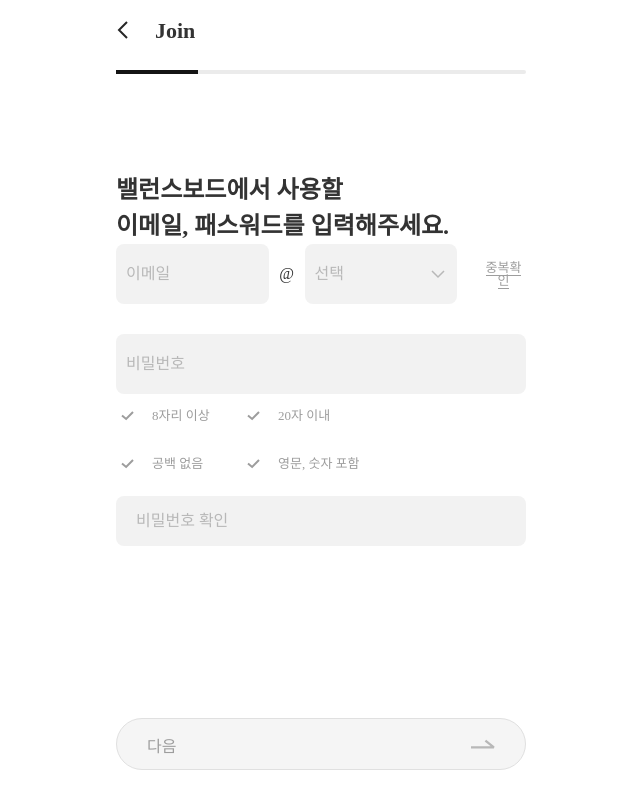
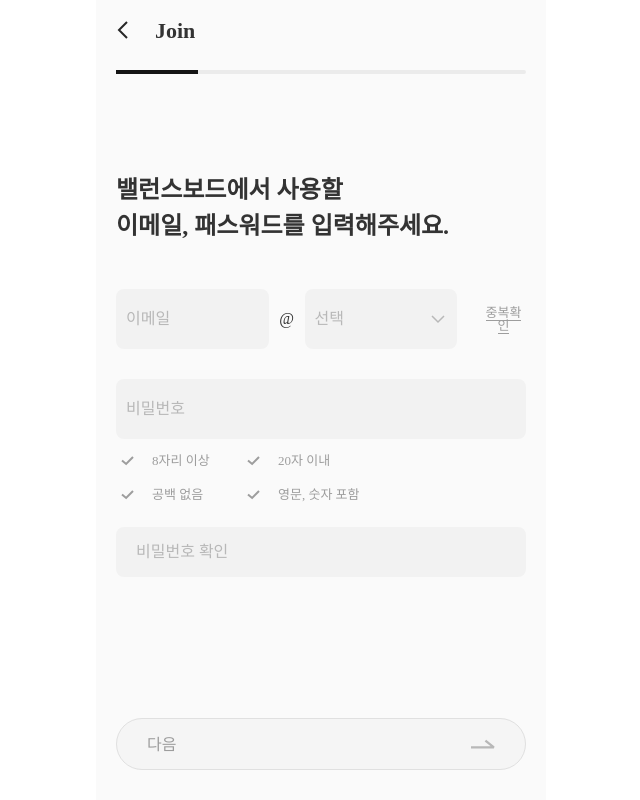
Before and after one commit to munseunggyu/balance_board-front, a Next.js app: page /join in a window 1280 px wide. Shown: the whole page, without its empty margins (319-959 px from the left). Built offline with nearby package versions, Linux system fonts and the light colour scheme; a web font is replaced by a local one.

Commit message:
Feat: 디자인 QA 수정사항 반영

```diff
--- a/src/app/_component/MainNavbar.tsx
+++ b/src/app/_component/MainNavbar.tsx
@@ -2,8 +2,8 @@ import Image from "next/image";
 import Link from "next/link";
 
 import logo from "../../../public/logo.png";
-import notificationIco from "../../../public/notification-md.png";
-import searchIco from "../../../public/search-md.png";
+import notificationIco from "../../../public/notification-md.svg";
+import searchIco from "../../../public/search-md.svg";
 import styles from "./mainNavbar.module.css";
 
 export default function Topnav() {
--- a/src/app/_component/tag.module.css
+++ b/src/app/_component/tag.module.css
@@ -15,5 +15,5 @@
 }
 .primary {
   color: var(--main-primary-500);
-  background: var(--body-100);
+  background: var(--background-100);
 }
--- a/src/app/join/_component/JoinName.tsx
+++ b/src/app/join/_component/JoinName.tsx
@@ -144,7 +144,6 @@ export default function JoinName() {
         <ul className={styles.check_list}>
           <li className={styles.check_list_item}>
             <Image
-              className={styles.ico}
               src={validation.len ? "/check-pressed-md.svg" : "/check-md.svg"}
               alt="닫기 아이콘"
               width={24}
@@ -152,9 +151,9 @@ export default function JoinName() {
             />
             2자리 이상
           </li>
+
           <li className={styles.check_list_item}>
             <Image
-              className={styles.ico}
               src={validation.space ? "/check-pressed-md.svg" : "/check-md.svg"}
               alt="닫기 아이콘"
               width={24}
@@ -162,13 +161,8 @@ export default function JoinName() {
             />
             공백 없음
           </li>
-          {/* <li className={styles.check_list_item}>
-          <Image className={styles.ico} src="/check-md.svg" alt="닫기 아이콘" width={24} height={24} />
-          비속어 없음
-        </li> */}
           <li className={styles.check_list_item}>
             <Image
-              className={styles.ico}
               src={validation.duplication === 2 ? "/check-pressed-md.svg" : "/check-md.svg"}
               alt="닫기 아이콘"
               width={24}
@@ -176,6 +170,10 @@ export default function JoinName() {
             />
             중복 닉네임 없음
           </li>
+          {/* <li className={styles.check_list_item}>
+          <Image className={styles.ico} src="/check-md.svg" alt="닫기 아이콘" width={24} height={24} />
+          비속어 없음
+        </li> */}
         </ul>
       </div>
       <NextBtn handleNext={handleNext} />
--- a/src/app/join/_component/SignupInputs.tsx
+++ b/src/app/join/_component/SignupInputs.tsx
@@ -57,7 +57,6 @@ export default function SignupInputs() {
 
   const checkDuplicateEmail = async () => {
     const email = submitData.emailFont + "@" + submitData.emailBack;
-    console.log(email);
     const validationMsg = validateEmail(email);
     if (validationMsg) {
       setEmailErrMsg(validationMsg);
--- a/src/app/join/_component/joinName.module.css
+++ b/src/app/join/_component/joinName.module.css
@@ -51,7 +51,6 @@
   display: flex;
   gap: 24px;
   flex-wrap: wrap;
-  max-width: 253px;
 }
 .check_list_item {
   display: flex;
@@ -61,4 +60,8 @@
   font-style: normal;
   font-weight: 500;
   line-height: 150%;
+  min-width: 127px;
 }
+.check_list_item:last-child {
+  margin-top: -14px;
+}
--- a/src/app/join/_component/joinNav.module.css
+++ b/src/app/join/_component/joinNav.module.css
@@ -29,4 +29,5 @@
 .bar {
   background-color: var(--line-300);
   height: 4px;
+  transition: width 0.5s;
 }
--- a/src/app/join/_component/signupInputs.module.css
+++ b/src/app/join/_component/signupInputs.module.css
@@ -4,6 +4,7 @@
   gap: 24px;
   margin-bottom: 30px;
   position: relative;
+  margin-top: 45px;
 }
 .email_err {
   color: var(--State-Warning-Red-300, #ff513d);
@@ -103,7 +104,7 @@
 .check_list {
   margin-top: 10px;
   display: flex;
-  gap: 24px;
+  gap: 10px;
   flex-wrap: wrap;
   max-width: 253px;
 }
@@ -117,6 +118,9 @@
   font-weight: 500;
   line-height: 150%;
   color: var(--body-950);
+}
+.check_list_item:nth-child(odd) {
+  margin-right: 14px;
 }
 
 .input_password_confirm {
--- a/src/app/join/join.module.css
+++ b/src/app/join/join.module.css
@@ -1,3 +1,7 @@
+.container_bgc {
+  background-color: var(--background-100);
+  height: 100%;
+}
 .container {
   padding: 0 20px;
 }
@@ -20,7 +24,7 @@
 }
 .submit_btn_txt {
   position: relative;
-  top: 3px;
+  top: 1px;
 }
 .primary_txt {
   color: var(--main-primary-500);
--- a/src/app/join/page.tsx
+++ b/src/app/join/page.tsx
@@ -14,7 +14,7 @@ export default function Join() {
   } = useJoinDataContext();
 
   return (
-    <div>
+    <div className={styles.container_bgc}>
       <JoinNav />
       <main className={styles.container}>
         <h2 className={styles.h2}>
```
Also changed, not shown: public/notification-md.png (deleted), public/notification-md.svg (added).
